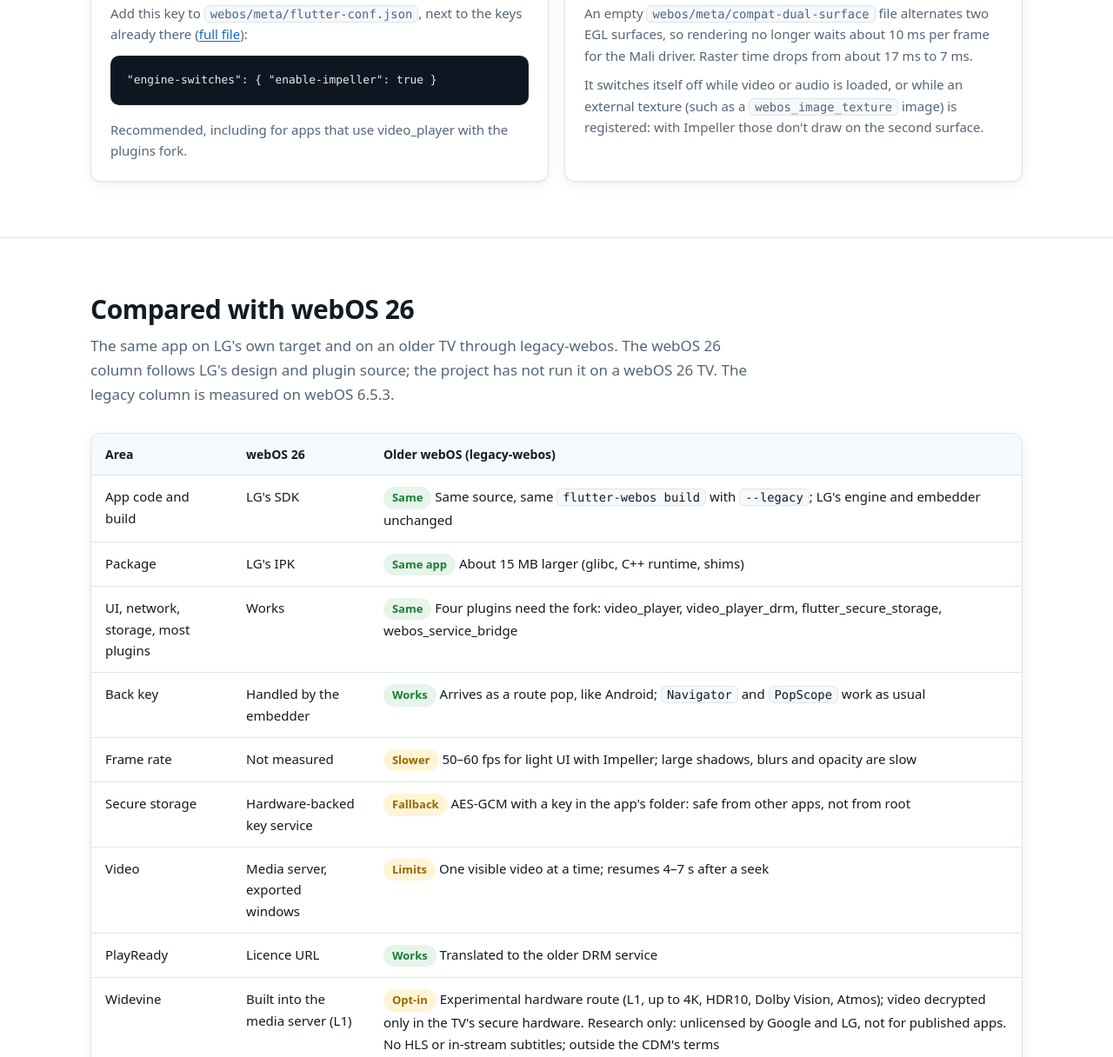
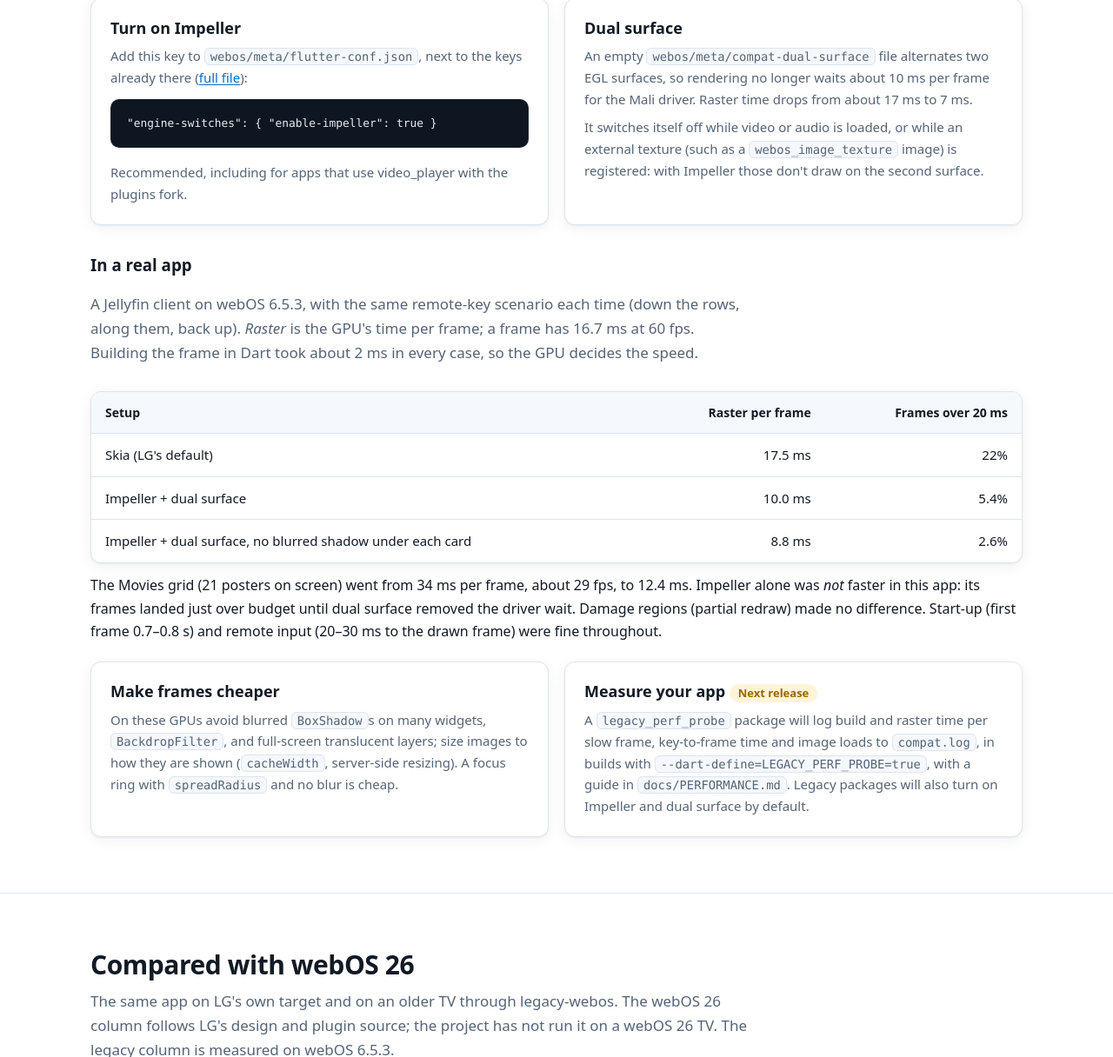
Before and after one commit to Webos-Flutter-Legacy-TV/webos-flutter-legacy-tv.github.io, a plain HTML site: page compatibility.html in a window 1280 px wide. Shown: the part 3214-4430 px from the top of the page at 87% size. Drawn offline with Linux system fonts and the light colour scheme.

Commit message:
Performance: real-app results, dual surface recommended, path_provider cache note
A Jellyfin client on webOS 6.5.3: Impeller + dual surface halve GPU time per
frame (17.5 to 10 ms), no blurred card shadow brings it to 8.8 ms; the Movies
grid goes from about 29 fps to full speed. Tips for cheaper frames; the probe
package and legacy defaults marked as next release.

```diff
--- a/compatibility.html
+++ b/compatibility.html
@@ -56,7 +56,7 @@
           <tr><td>Remote: D-pad, OK</td><td><span class="pill ok">Works</span></td><td></td></tr>
           <tr><td>Remote: Back</td><td><span class="pill ok">Works</span></td><td>Pops the current route; on the last route the app exits</td></tr>
           <tr><td>DNS, HTTP, HTTPS</td><td><span class="pill ok">Works</span></td><td>Certificate verification on</td></tr>
-          <tr><td>path_provider, shared_preferences, sqflite</td><td><span class="pill ok">Works</span></td><td>Data survives reinstall</td></tr>
+          <tr><td>path_provider, shared_preferences, sqflite</td><td><span class="pill ok">Works</span></td><td>Data survives reinstall. <code>getApplicationCacheDirectory()</code> throws in LG's path_provider (fixed in the plugins fork's next release); use <code>getApplicationSupportDirectory()</code> until then</td></tr>
           <tr><td>video_player</td><td><span class="pill ok">Works</span></td><td>Play, pause, seek, 2&times;, resized window, Home and resume. Two players both play, but only the newest is visible (one video plane). Use the plugins fork</td></tr>
           <tr><td>video_player_drm</td><td><span class="pill ok">Works</span></td><td>Clear HLS/DASH and PlayReady. Widevine with the opt-in, experimental hardware route (L1, up to 4K). See <a href="drm.html">DRM progress</a></td></tr>
           <tr><td>audioplayers</td><td><span class="pill ok">Works</span></td><td>Network MP3</td></tr>
@@ -92,9 +92,27 @@
         (<a href="get-started.html#configure">full file</a>):</p>
 <pre><code>"engine-switches": { "enable-impeller": true }</code></pre>
         <p>Recommended, including for apps that use video_player with the plugins fork.</p></div>
-      <div class="card"><h3>Dual surface (opt-in)</h3><p>An empty <code>webos/meta/compat-dual-surface</code> file alternates two EGL surfaces, so rendering no longer waits about 10&nbsp;ms
+      <div class="card"><h3>Dual surface</h3><p>An empty <code>webos/meta/compat-dual-surface</code> file alternates two EGL surfaces, so rendering no longer waits about 10&nbsp;ms
         per frame for the Mali driver. Raster time drops from about 17&nbsp;ms to 7&nbsp;ms.</p>
         <p style="margin-top:8px">It switches itself off while video or audio is loaded, or while an external texture (such as a <code>webos_image_texture</code> image) is registered: with Impeller those don't draw on the second surface.</p></div>
+    </div>
+
+    <h3 style="margin-top:34px">In a real app</h3>
+    <p class="sub">A Jellyfin client on webOS 6.5.3, with the same remote-key scenario each time (down the rows, along them, back up). <em>Raster</em> is the GPU's time per frame; a frame has 16.7&nbsp;ms at 60&nbsp;fps. Building the frame in Dart took about 2&nbsp;ms in every case, so the GPU decides the speed.</p>
+    <div class="table">
+      <table>
+        <thead><tr><th>Setup</th><th class="num">Raster per frame</th><th class="num">Frames over 20&nbsp;ms</th></tr></thead>
+        <tbody>
+          <tr><td>Skia (LG's default)</td><td class="num">17.5&nbsp;ms</td><td class="num">22%</td></tr>
+          <tr><td>Impeller + dual surface</td><td class="num">10.0&nbsp;ms</td><td class="num">5.4%</td></tr>
+          <tr><td>Impeller + dual surface, no blurred shadow under each card</td><td class="num">8.8&nbsp;ms</td><td class="num">2.6%</td></tr>
+        </tbody>
+      </table>
+    </div>
+    <p style="margin-top:12px">The Movies grid (21 posters on screen) went from 34&nbsp;ms per frame, about 29&nbsp;fps, to 12.4&nbsp;ms. Impeller alone was <em>not</em> faster in this app: its frames landed just over budget until dual surface removed the driver wait. Damage regions (partial redraw) made no difference. Start-up (first frame 0.7&ndash;0.8&nbsp;s) and remote input (20&ndash;30&nbsp;ms to the drawn frame) were fine throughout.</p>
+    <div class="grid two" style="margin-top:22px">
+      <div class="card"><h3>Make frames cheaper</h3><p>On these GPUs avoid blurred <code>BoxShadow</code>s on many widgets, <code>BackdropFilter</code>, and full-screen translucent layers; size images to how they are shown (<code>cacheWidth</code>, server-side resizing). A focus ring with <code>spreadRadius</code> and no blur is cheap.</p></div>
+      <div class="card"><h3>Measure your app <span class="pill warn">Next release</span></h3><p>A <code>legacy_perf_probe</code> package will log build and raster time per slow frame, key-to-frame time and image loads to <code>compat.log</code>, in builds with <code>--dart-define=LEGACY_PERF_PROBE=true</code>, with a guide in <code>docs/PERFORMANCE.md</code>. Legacy packages will also turn on Impeller and dual surface by default.</p></div>
     </div>
   </div>
 </section>
@@ -111,7 +129,7 @@
           <tr><td>Package</td><td>LG's IPK</td><td><span class="pill ok">Same app</span> About 15&nbsp;MB larger (glibc, C++ runtime, shims)</td></tr>
           <tr><td>UI, network, storage, most plugins</td><td>Works</td><td><span class="pill ok">Same</span> Four plugins need the fork: video_player, video_player_drm, flutter_secure_storage, webos_service_bridge</td></tr>
           <tr><td>Back key</td><td>Handled by the embedder</td><td><span class="pill ok">Works</span> Arrives as a route pop, like Android; <code>Navigator</code> and <code>PopScope</code> work as usual</td></tr>
-          <tr><td>Frame rate</td><td>Not measured</td><td><span class="pill warn">Slower</span> 50&ndash;60&nbsp;fps for light UI with Impeller; large shadows, blurs and opacity are slow</td></tr>
+          <tr><td>Frame rate</td><td>Not measured</td><td><span class="pill warn">Slower</span> 50&ndash;60&nbsp;fps for light UI with Impeller and dual surface; blurred shadows, blurs and large translucent layers are slow</td></tr>
           <tr><td>Secure storage</td><td>Hardware-backed key service</td><td><span class="pill warn">Fallback</span> AES-GCM with a key in the app's folder: safe from other apps, not from root</td></tr>
           <tr><td>Video</td><td>Media server, exported windows</td><td><span class="pill warn">Limits</span> One visible video at a time; resumes 4&ndash;7&nbsp;s after a seek</td></tr>
           <tr><td>PlayReady</td><td>Licence URL</td><td><span class="pill ok">Works</span> Translated to the older DRM service</td></tr>
```
Also changed, not shown: get-started.html (+3 -2 lines).
